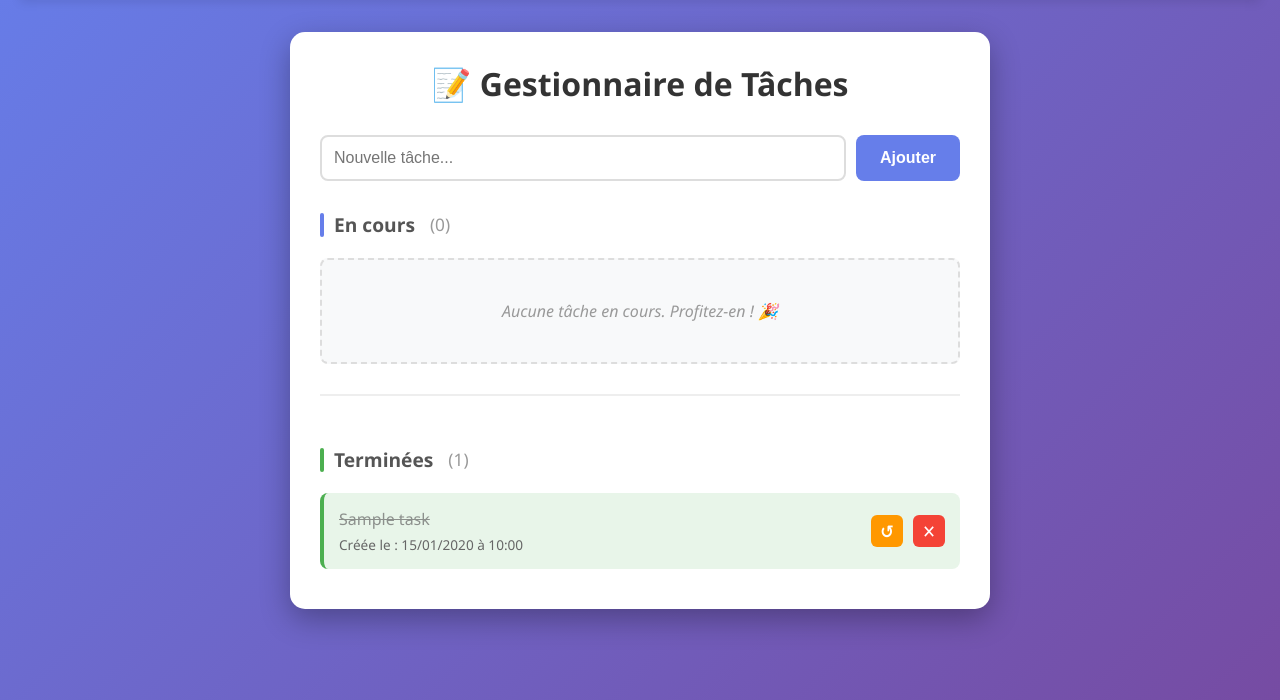
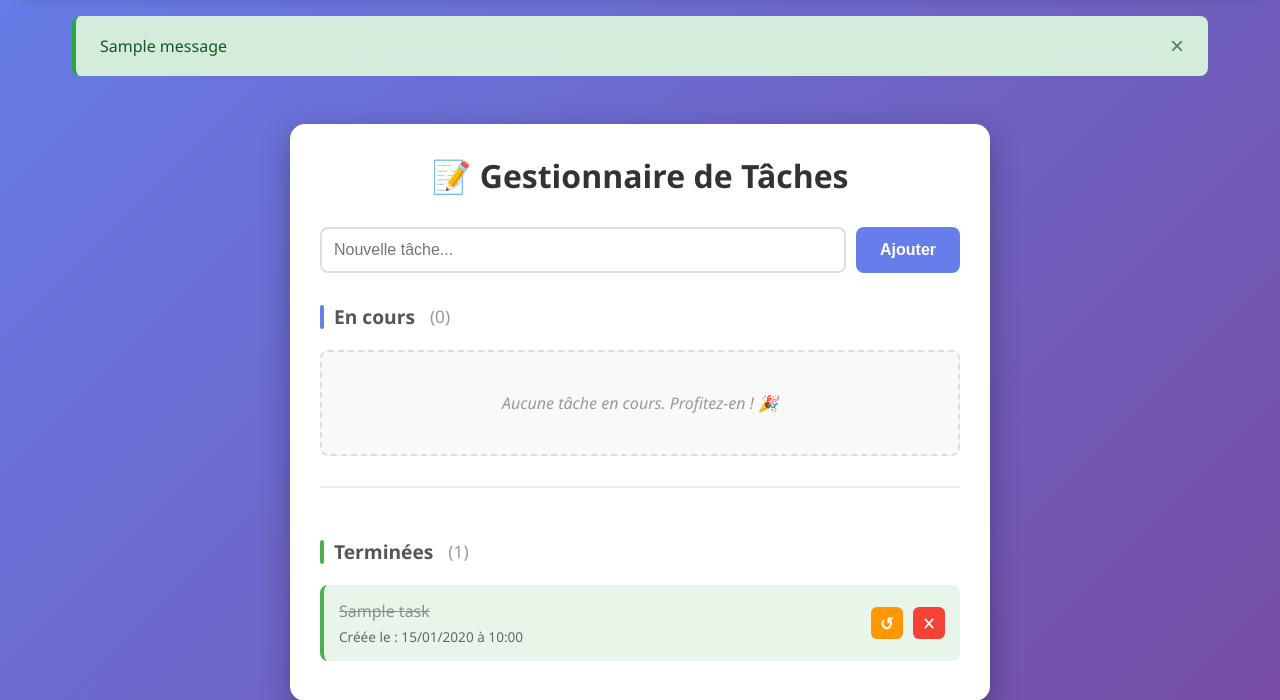
Before and after one commit to ARNAUDVictor/Life_assitant, a Flask app: page /tasks/ in a window 1280 px wide. Shown: the part 85-785 px from the top of the page. Run offline with Flask 3, Linux system fonts and the light colour scheme; tables that the repository leaves empty hold one stand-in row (values such as "Sample post"); one stand-in notice (Sample message) is shown.

Commit message:
Feature: ajout de message flash

```diff
--- a/blueprints/tasks/routes.py
+++ b/blueprints/tasks/routes.py
@@ -1,4 +1,4 @@
-from flask import Blueprint, render_template, request, redirect, url_for
+from flask import Blueprint, render_template, request, redirect, url_for, flash
 from models import Task, db
 
 
@@ -15,10 +15,14 @@ def home():
 @tasks_bp.route("/add_task", methods=['POST'])
 def add_task():
     task_title = request.form.get('title', "").strip()
-    if task_title and len(task_title) < 200:
-        task = Task(title=task_title)
-        db.session.add(task)
-        db.session.commit()
+    if not task_title or len(task_title) > 200:
+        flash("Le titre d'une tache ne peut etre vide ou plus long que 200 caractères", "error")
+        return redirect(url_for("tasks.home"))
+
+    task = Task(title=task_title)
+    db.session.add(task)
+    db.session.commit()
+    flash("Tache ajouté avec succès !", "success")
 
     return redirect(url_for("tasks.home"))
 
@@ -30,6 +34,7 @@ def mark_task_complete(task_id):
     if task:
         task.completed = not task.completed
         db.session.commit()
+        flash("Tache mise à jour !", "success")
 
     return redirect(url_for("tasks.home"))
 
@@ -41,6 +46,7 @@ def delete_task(task_id):
     if task:
         db.session.delete(task)
         db.session.commit()
+        flash("Tache supprimée avec succès !", "success")
 
     return redirect(url_for("tasks.home"))
 ###
--- a/static/css/base.css
+++ b/static/css/base.css
@@ -73,3 +73,62 @@ body {
     max-width: 1200px;
     margin: 0 auto;
 }
+
+.flash-messages {
+    max-width: 1200px;
+    margin: 1rem auto;
+    padding: 0 2rem;
+}
+
+.flash {
+    padding: 1rem 1.5rem;
+    margin-bottom: 1rem;
+    border-radius: 8px;
+    display: flex;
+    justify-content: space-between;
+    align-items: center;
+    animation: slideIn 0.3s ease;
+}
+
+@keyframes slideIn {
+    from { transform: translateY(-20px); opacity: 0; }
+    to { transform: translateY(0); opacity: 1; }
+}
+
+.flash-success {
+    background: #d4edda;
+    color: #155724;
+    border-left: 4px solid #28a745;
+}
+
+.flash-error {
+    background: #f8d7da;
+    color: #721c24;
+    border-left: 4px solid #dc3545;
+}
+
+.flash-warning {
+    background: #fff3cd;
+    color: #856404;
+    border-left: 4px solid #ffc107;
+}
+
+.flash-info {
+    background: #d1ecf1;
+    color: #0c5460;
+    border-left: 4px solid #17a2b8;
+}
+
+.flash-close {
+    background: none;
+    border: none;
+    font-size: 1.5rem;
+    cursor: pointer;
+    color: inherit;
+    opacity: 0.7;
+    transition: opacity 0.2s;
+}
+
+.flash-close:hover {
+    opacity: 1;
+}
--- a/templates/base.html
+++ b/templates/base.html
@@ -15,6 +15,20 @@
     <!-- Navigation -->
     {% include 'components/navbar.html' %}
 
+    <!-- Messages flash -->
+    {% with messages = get_flashed_messages(with_categories=true) %}
+        {% if messages %}
+            <div class="flash-messages">
+                {% for category, message in messages %}
+                    <div class="flash flash-{{ category }}">
+                        {{ message }}
+                        <button class="flash-close" onclick="this.parentElement.remove()">×</button>
+                    </div>
+                {% endfor %}
+            </div>
+        {% endif %}
+    {% endwith %}
+
     <!-- Contenu principal -->
     <main class="main-content">
         {% block content %}
```
